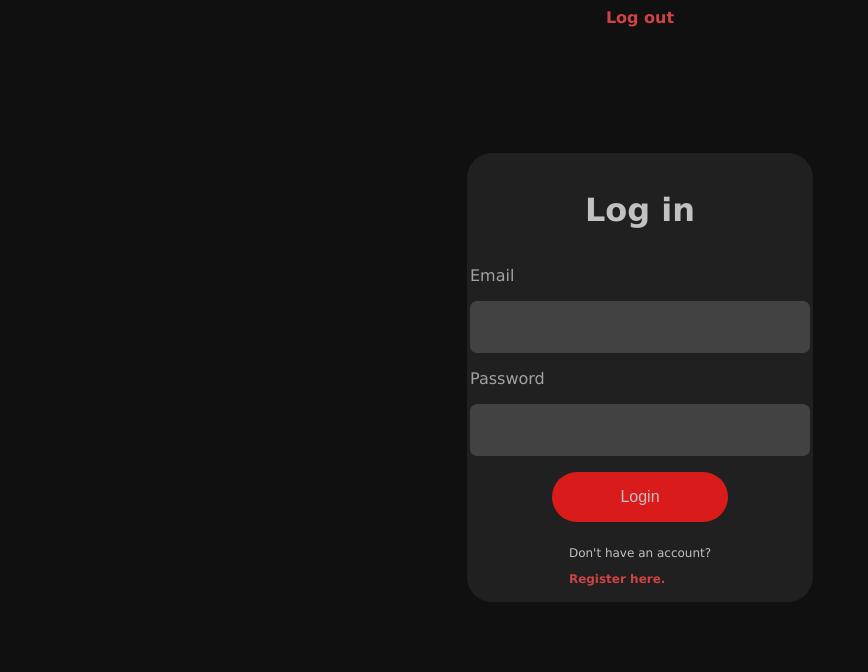
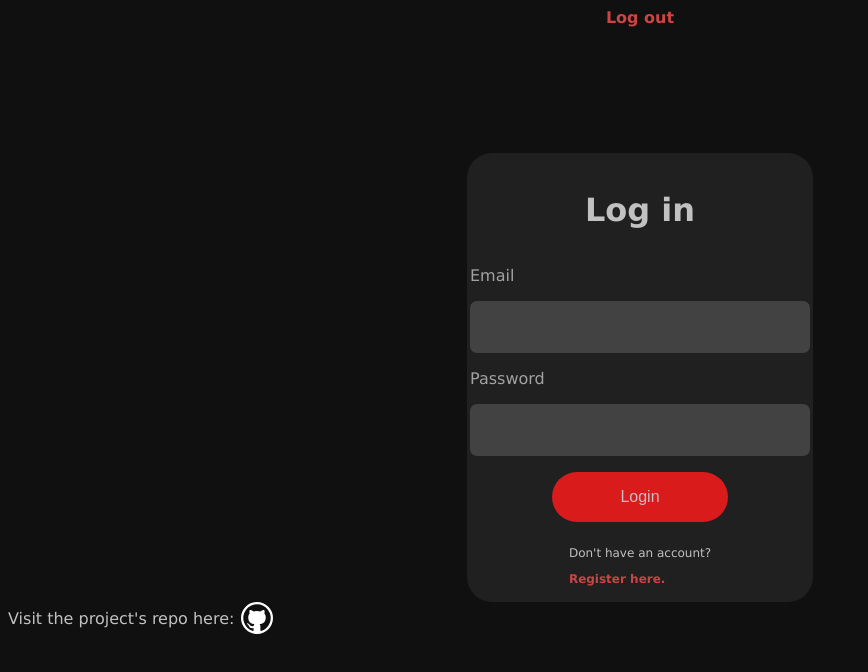
Before and after one commit to WiktorM413/meeting-scheduling-platform, a React (Vite) app in the folder frontend/: page /login in a window 1280 px wide. Shown: the top 672 px of the page, without its empty margins (0-868 px from the left). Built offline with nearby package versions, Linux system fonts and the light colour scheme; no server answers.

Commit message:
Add basic footer and style it

```diff
--- /dev/null
+++ b/frontend/src/Templates/Footer/Footer.tsx
@@ -0,0 +1,14 @@
+import "./style.scss";
+import githubLogo from "../../assets/github-logo.svg";
+
+export default function Footer()
+{
+	return (
+		<div className="msp-footer">
+			<span>Visit the project's repo here: </span>
+			<a className="msp-anchor" href="https://github.com/WiktorM413/meeting-scheduling-platform" target="_blank" rel="noopener noreferrer" aria-label="Visit my GitHub profile">
+				<img src={githubLogo} alt="GitHub" width="32" height="32"/>
+			</a>
+		</div>
+	)
+}
--- /dev/null
+++ b/frontend/src/Templates/Footer/style.scss
@@ -0,0 +1,14 @@
+.msp-footer
+{
+	display: flex;
+	flex-direction: row;
+	align-items: center;
+	gap: 0.5vw;
+	a
+	{
+		img
+		{
+			float: right;
+		}
+	}
+}
--- a/frontend/src/main.tsx
+++ b/frontend/src/main.tsx
@@ -1,10 +1,11 @@
-import { StrictMode } from 'react'
-import { createRoot } from 'react-dom/client'
-import { BrowserRouter, useRoutes } from 'react-router-dom'
-import routes from './Routes/routes.tsx'
-import './index.scss'
-import { AuthProvider } from './context/AuthContext.tsx'
-import Header from './Templates/Header/Header.tsx'
+import { StrictMode } from 'react';
+import { createRoot } from 'react-dom/client';
+import { BrowserRouter, useRoutes } from 'react-router-dom';
+import routes from './Routes/routes.tsx';
+import './index.scss';
+import { AuthProvider } from './context/AuthContext.tsx';
+import Header from './Templates/Header/Header.tsx';
+import Footer from './Templates/Footer/Footer.tsx';
 
 function AppRoutes()
 {
@@ -17,6 +18,7 @@ createRoot(document.getElementById('root')!).render(
 			<AuthProvider>
 				<Header />
 				<AppRoutes />
+				<Footer />
 			</AuthProvider>
 		</BrowserRouter>
 	</StrictMode>,
```
Also changed, not shown: frontend/src/assets/github-logo.svg (added).
